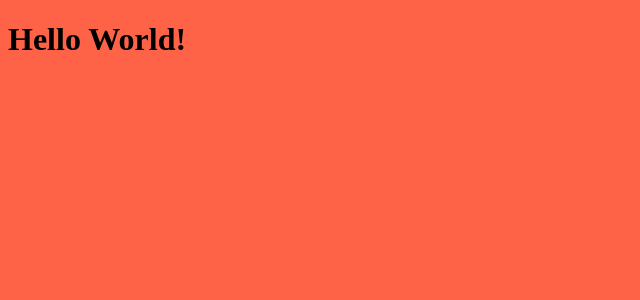
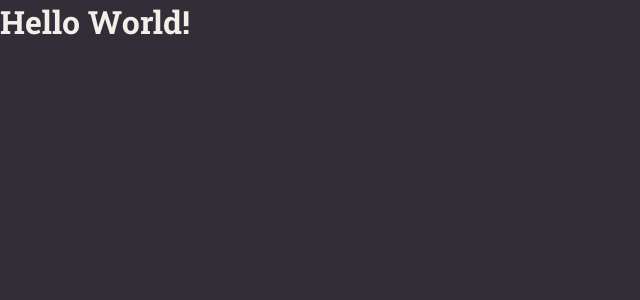
Before and after one commit to Rafael862/rocketnotes, a React (Vite) app in the folder rocketnotes/: page / in a window 1280 px wide. Shown: the top 300 px of the page, without its empty margins (0-640 px from the left). Built offline with nearby package versions, Linux system fonts and the light colour scheme.

Commit message:
finalizado a aula de fontes personalizadas

```diff
--- a/rocketnotes/index.html
+++ b/rocketnotes/index.html
@@ -3,6 +3,9 @@
   <head>
     <meta charset="UTF-8" />
     <meta name="viewport" content="width=device-width, initial-scale=1.0" />
+    <link rel="preconnect" href="https://fonts.googleapis.com">
+    <link rel="preconnect" href="https://fonts.gstatic.com" crossorigin>
+    <link href="https://fonts.googleapis.com/css2?family=Roboto+Slab:wght@400;500;700&display=swap" rel="stylesheet">
     <title>Rocketnotes</title>
   </head>
   <body>
--- a/rocketnotes/src/main.jsx
+++ b/rocketnotes/src/main.jsx
@@ -1,9 +1,17 @@
 import React from 'react';
 import ReactDOM from 'react-dom/client';
+import { ThemeProvider } from 'styled-components';
+import GlobalStyles from './styles/global';
+import theme from './styles/theme';
+
+
 import { Details } from './pages/Details';
 
 ReactDOM.createRoot(document.getElementById('root')).render(
-  <React.StrictMode>
-    <Details />
-  </React.StrictMode>,
+  <React.StrictMode >
+    <ThemeProvider theme={theme}>
+      <GlobalStyles />
+      <Details />
+    </ThemeProvider>
+  </React.StrictMode>
 )
--- a/rocketnotes/src/pages/Details/index.jsx
+++ b/rocketnotes/src/pages/Details/index.jsx
@@ -1,4 +1,4 @@
-import "./styles.css";
+import "./styles.js";
 
 export function Details(){
 
--- a/rocketnotes/src/pages/Details/styles.css
+++ /dev/null
@@ -1,3 +0,0 @@
-body {
-    background: tomato;
-}
--- /dev/null
+++ b/rocketnotes/src/pages/Details/styles.js
@@ -0,0 +1,3 @@
+import styled from 'styled-components'
+
+export const Container = styled.div``;
--- /dev/null
+++ b/rocketnotes/src/styles/global.js
@@ -0,0 +1,36 @@
+import { createGlobalStyle } from "styled-components";
+import theme from "./theme";
+
+export default createGlobalStyle`
+    * {
+        margin: 0;
+        padding: 0;
+        box-sizing: border-box;
+    }
+
+    body{
+        background-color: ${({ theme }) => theme.COLORS.BACKGROUND_800};
+        color: ${({ theme }) => theme.COLORS.WHITE};
+
+        -webkit-font-smoothing: antialiased;
+    }
+
+    body, input, button, textarea{
+        font-family: 'Roboto Slab', serif;
+        font-size: 16px;
+        outline: none;
+    }
+
+    a {
+        text-decoration: none;
+    }
+
+    button, a {
+        cursor: pointer;
+        transition: filter 0.2s;
+    }
+
+    button:hover, a:hover {
+        filter: brightness(0.9);
+    }
+`;
--- /dev/null
+++ b/rocketnotes/src/styles/theme.js
@@ -0,0 +1,15 @@
+export default {
+  COLORS: {
+    BACKGROUND_900: "#232129",
+    BACKGROUND_800: "#312E38",
+    BACKGROUND_700: "#3E3B47",
+
+    WHITE: "#F4EDE8",
+    ORANGE: "#FF9000",
+
+    GRAY_100: "#999591",
+    GRAY_300: "#666360",
+
+    RED: "#FF002E"
+  }
+}
```
